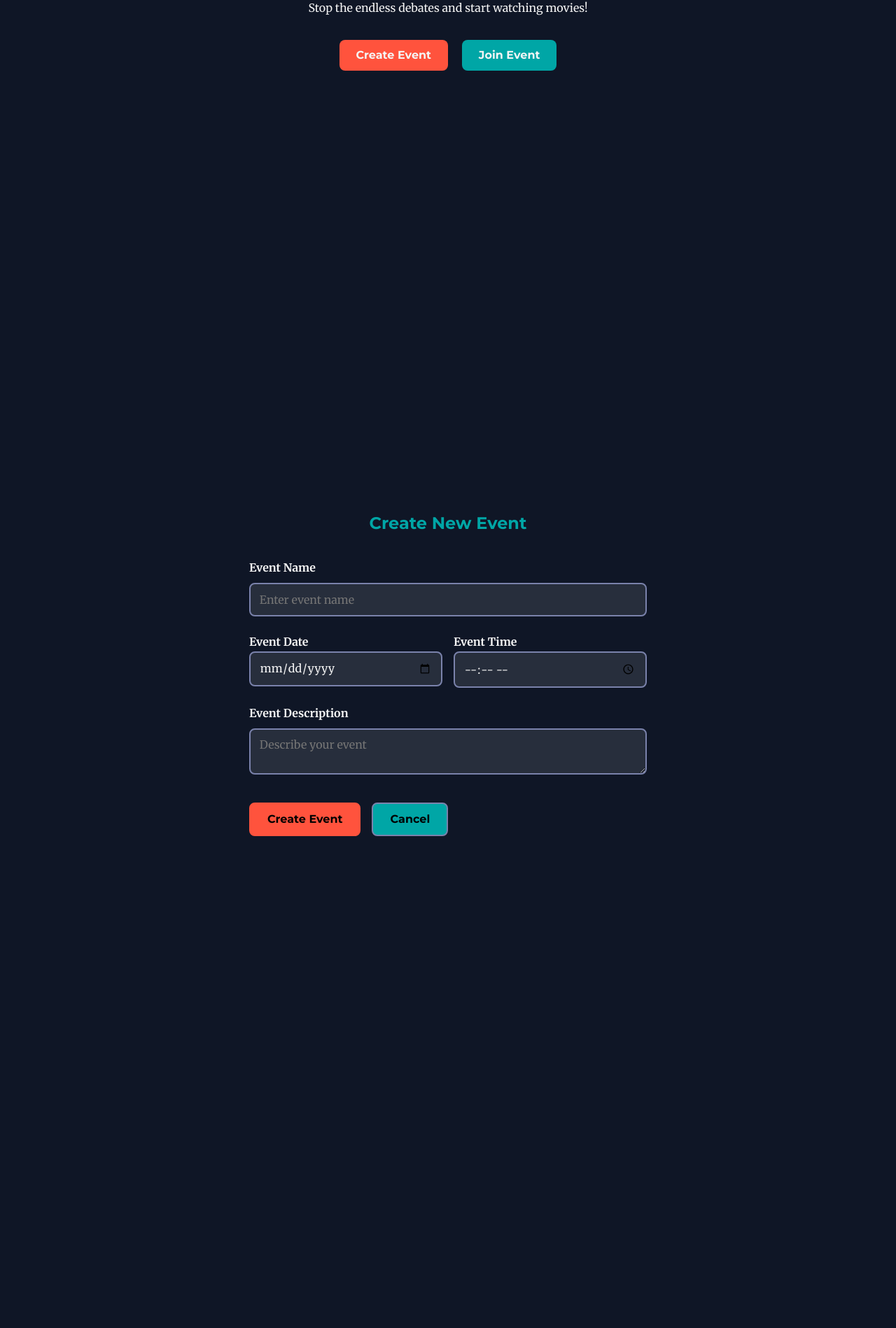
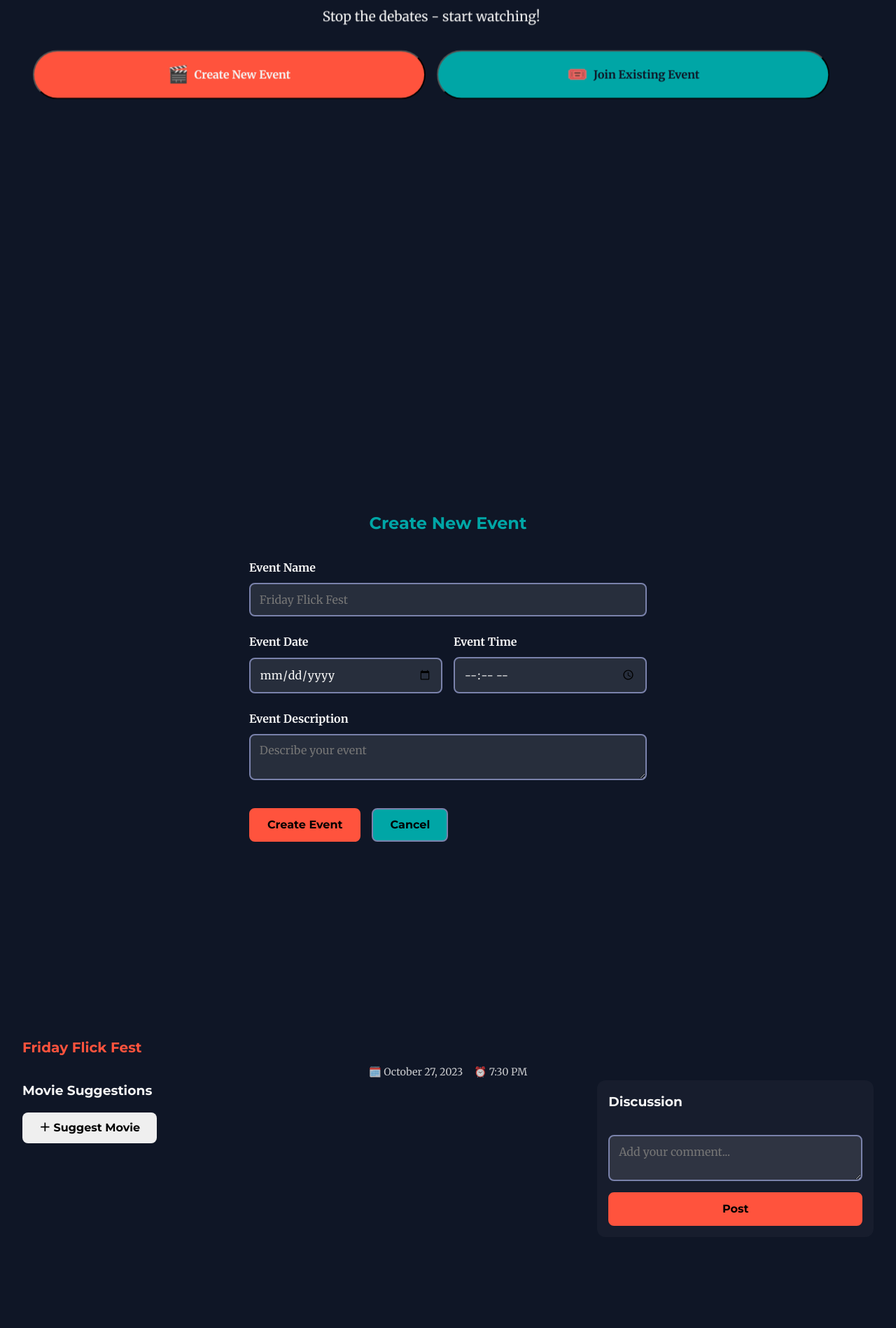
Before and after one commit to Cherry-Machado/WDD330-final-project, a website built with Vite: page index.html in a window 1280 px wide. Shown: the part 199-2097 px from the top of the page at 70% size. Built offline with nearby package versions, Linux system fonts and the light colour scheme; no server answers; files whose address does not match are found by name.

Commit message:
Updating

```diff
--- a/index.html
+++ b/index.html
@@ -43,20 +43,26 @@
   <main class="container">
     <section id="home-view" class="view active">
       <div class="hero">
-        <h2>Plan the Perfect Movie Night</h2>
-        <p>
-          Stop the endless debates and start watching movies!
-        </p>
-        <div class="cta-buttons">
-          <button id="create-event-btn" class="btn btn-primary">
-            Create Event
-          </button>
-          <button id="join-event-btn" class="btn btn-secondary">
-            Join Event
-          </button>
-        </div>
+          <div class="hero-content">
+              <h2 class="hero-title">Plan the Perfect Movie Night</h2>
+              <p class="hero-subtitle">Stop the debates - start watching!</p>
+              <div class="cta-container">
+                  <button class="cta-btn primary" id="create-event-btn">
+                      <span class="icon">🎬</span>
+                      Create New Event
+                  </button>
+                  <button class="cta-btn secondary" id="join-event-btn">
+                      <span class="icon">🎟️</span>
+                      Join Existing Event
+                  </button>
+              </div>
+          </div>
+          <div class="hero-illustration">
+              <div class="popcorn"></div>
+              <div class="film-strip"></div>
+          </div>
       </div>
-    </section>
+  </section>
 
     <section id="create-event-view" class="view">
       <div class="form-container">
@@ -68,16 +74,16 @@
               type="text"
               id="event-name"
               name="event-name"
-              placeholder="Enter event name"
+              placeholder="Friday Flick Fest"
               required
             />
           </div>
-          <div class="form-group datetime-group">
-            <div>
+          <div class="datetime-group">
+            <div class="form-group">
               <label for="event-date">Event Date</label>
               <input type="date" id="event-date" name="event-date" required />
             </div>
-            <div>
+            <div class="form-group">
               <label for="event-time">Event Time</label>
               <input type="time" id="event-time" name="event-time" required />
             </div>
@@ -99,9 +105,76 @@
       </div>
     </section>
 
-    <section id="event-view" class="view"></section>
+    <section id="event-view" class="view">
+      <header class="event-header">
+          <h2 class="event-title">Friday Flick Fest</h2>
+          <div class="event-meta">
+              <span class="event-date">🗓️ October 27, 2023</span>
+              <span class="event-time">⏰ 7:30 PM</span>
+          </div>
+      </header>
 
-    <section id="movie-details-view" class="view"></section>
+      <div class="dashboard-grid">
+          <!-- Movie Suggestions Column -->
+          <div class="movies-column">
+              <div class="section-header">
+                  <h3>Movie Suggestions</h3>
+                  <button class="btn add-movie" id="suggest-movie-btn">
+                      ＋ Suggest Movie
+                  </button>
+              </div>
+              <div class="movies-grid">
+                  <!-- Movie cards will be injected here -->
+              </div>
+          </div>
+
+          <!-- Comments Column -->
+          <div class="comments-column">
+              <div class="section-header">
+                  <h3>Discussion</h3>
+              </div>
+              <div class="comments-list">
+                  <!-- Comments will be injected here -->
+              </div>
+              <form class="comment-form">
+                  <textarea placeholder="Add your comment..."></textarea>
+                  <button type="submit" class="btn submit">Post</button>
+              </form>
+          </div>
+      </div>
+  </section>
+
+    <section id="movie-details-view" class="view">
+      <dialog id="movie-dialog" class="movie-modal">
+        <div class="modal-content">
+            <button class="close-btn" aria-label="Close">×</button>
+            <div class="movie-main">
+                <div class="movie-poster">
+                    <img src="placeholder.jpg" alt="Movie poster">
+                </div>
+                <div class="movie-info">
+                    <h2 class="movie-title">Movie Title <span class="year">(2023)</span></h2>
+                    <div class="movie-meta">
+                        <span class="rating">⭐ 8.5/10</span>
+                        <span class="duration">⏳ 2h 15m</span>
+                        <span class="genre">🎭 Action, Adventure</span>
+                    </div>
+                    <p class="movie-plot">Movie plot description goes here...</p>
+                    <div class="action-buttons">
+                        <button class="btn vote-btn">👍 Vote for this Movie</button>
+                        <button class="btn trailer-btn">▶️ Play Trailer</button>
+                    </div>
+                </div>
+            </div>
+            <div class="movie-extra">
+                <h3>Cast</h3>
+                <div class="cast-grid">
+                    <!-- Cast members -->
+                </div>
+            </div>
+        </div>
+    </dialog>
+    </section>
 
     <!--My Events Section-->
     <section id="my-events-view" class="view">
```
